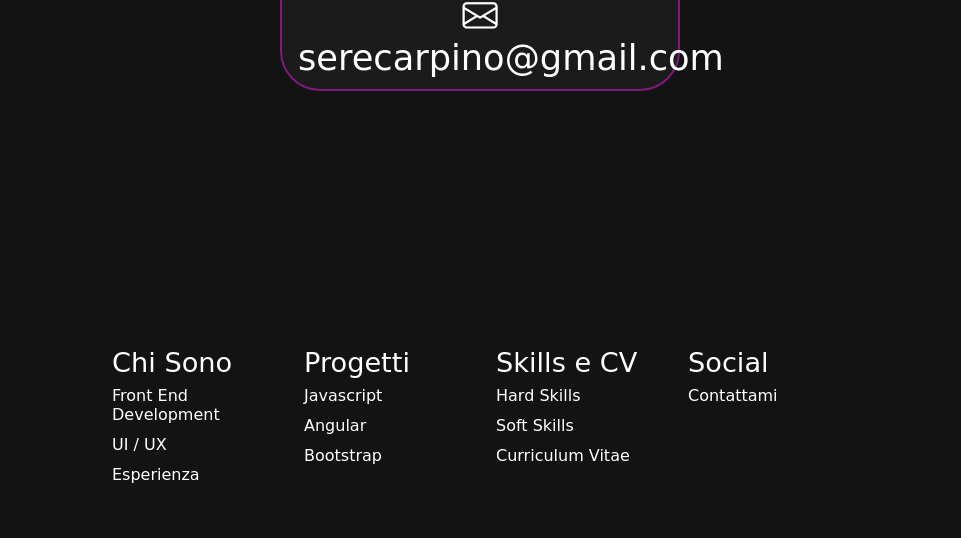
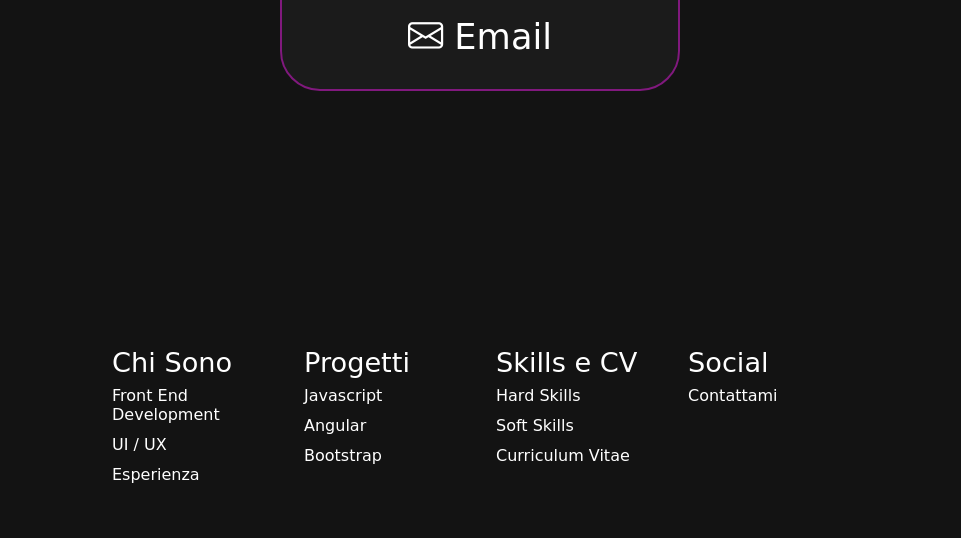
Before and after one commit to scarpino92/scarpino92.github.io, a website: page index.html in a window 1280 px wide. Shown: the part 5931-6469 px from the top of the page, without its empty margins (160-1121 px from the left). Drawn offline with nearby package versions, Linux system fonts and the light colour scheme; a web font is replaced by a local one.

Commit message:
Update index.html

```diff
--- a/index.html
+++ b/index.html
@@ -201,7 +201,7 @@
                     <p class="contatti">
                         <span>
                             <a href="mailto:serecarpino@gmail.com"><i class="bi bi-envelope"></i>
-                                serecarpino@gmail.com</a>
+                                Email</a>
                         </span>
                     </p>
                 </div>
```
